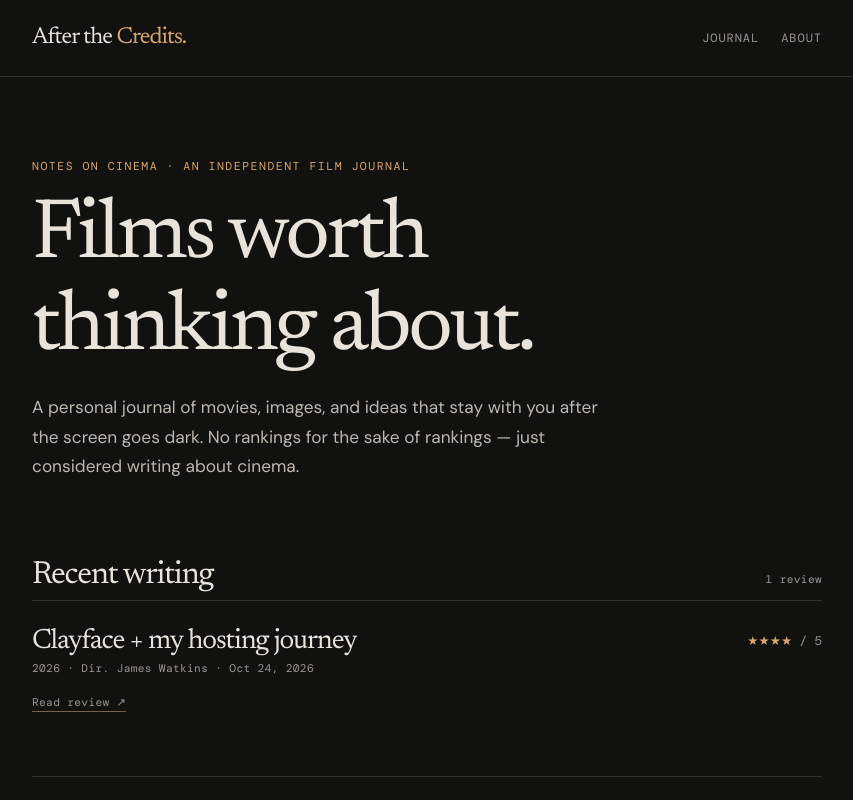
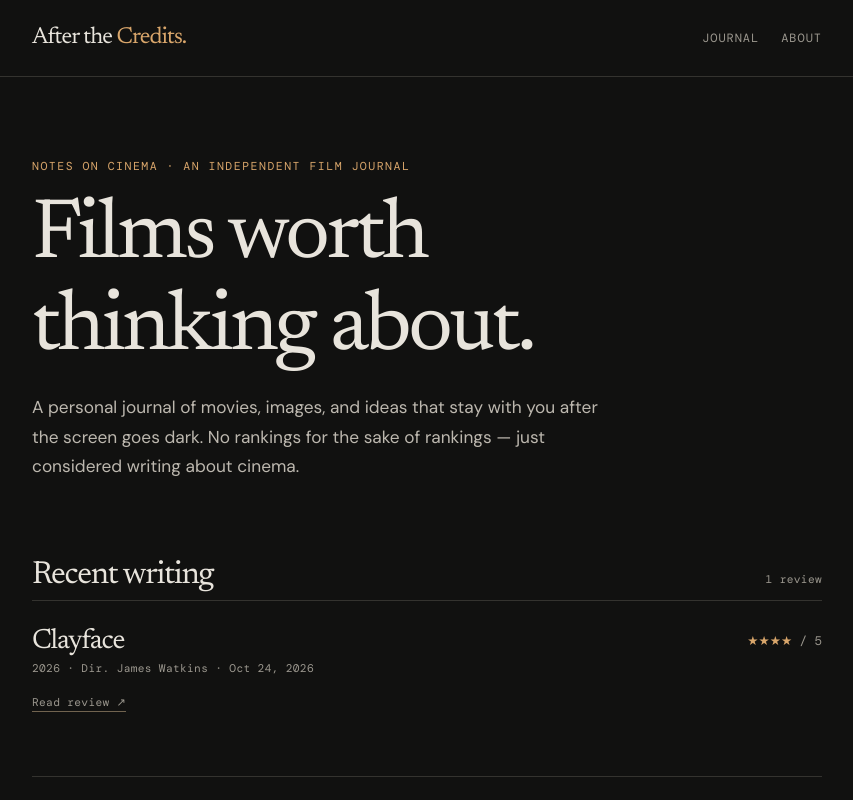
Before and after one commit to solarsyrup/film-review-website, an Astro site: page / in a window 1280 px wide. Shown: the top 800 px of the page, without its empty margins (213-1066 px from the left). Built offline with nearby package versions, Linux system fonts and the light colour scheme; Astro itself is replaced by a stand-in of ours.

Commit message:
Update src/content/reviews/sample-review.md (via Pages CMS)

```diff
--- a/src/content/reviews/sample-review.md
+++ b/src/content/reviews/sample-review.md
@@ -1,8 +1,8 @@
 ---
-title: Clayface + my hosting journey
+title: Clayface
 director: James Watkins
 year: 2026
-slug: clayface review
+slug: clayface-review
 date: 2026-10-24
 rating: 4
 ---
```
